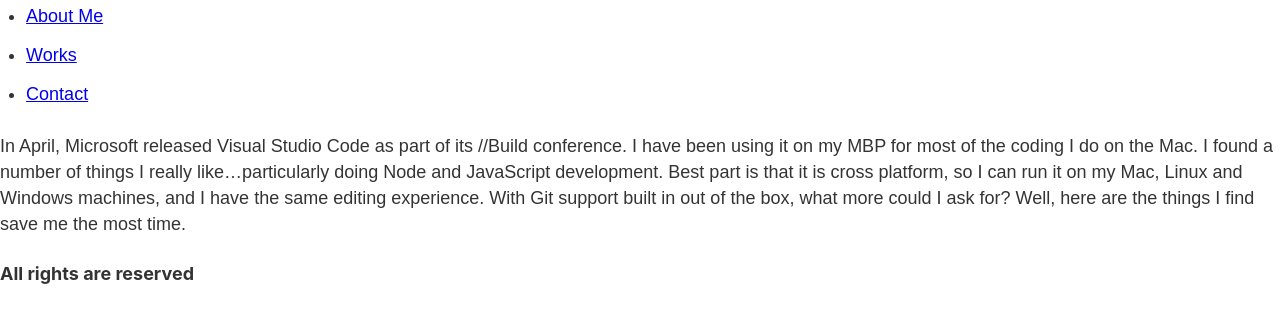
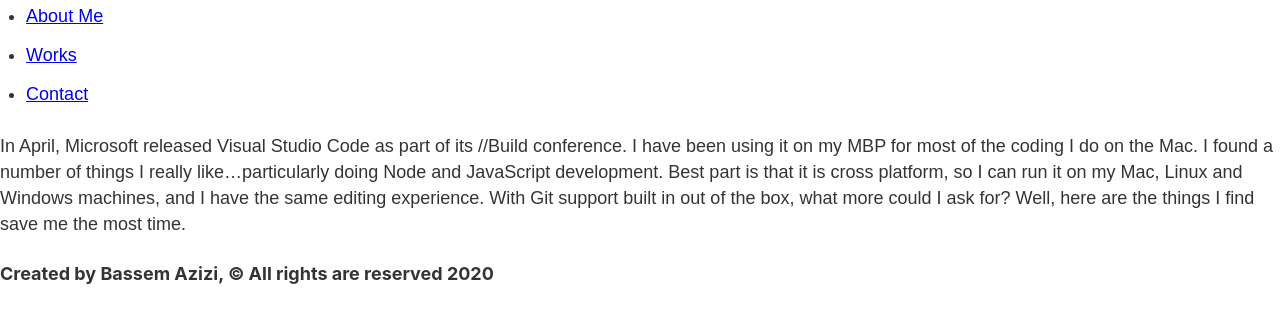
Before and after one commit to bassam-azizi/Gatsby-for-practice, a Gatsby site: page / in a window 1280 px wide. Shown: the part 68-390 px from the top of the page. Built offline with nearby package versions, Linux system fonts and the light colour scheme; Gatsby itself is replaced by a stand-in of ours.

Commit message:
Update Footer

```diff
--- a/src/components/footer.jsx
+++ b/src/components/footer.jsx
@@ -3,7 +3,7 @@
 const Footer = () => {
   return (
     <div>
-      <h4>All rights are reserved</h4>
+      <h4>Created by Bassem Azizi, © All rights are reserved 2020</h4>
     </div>
   )
 }
```
